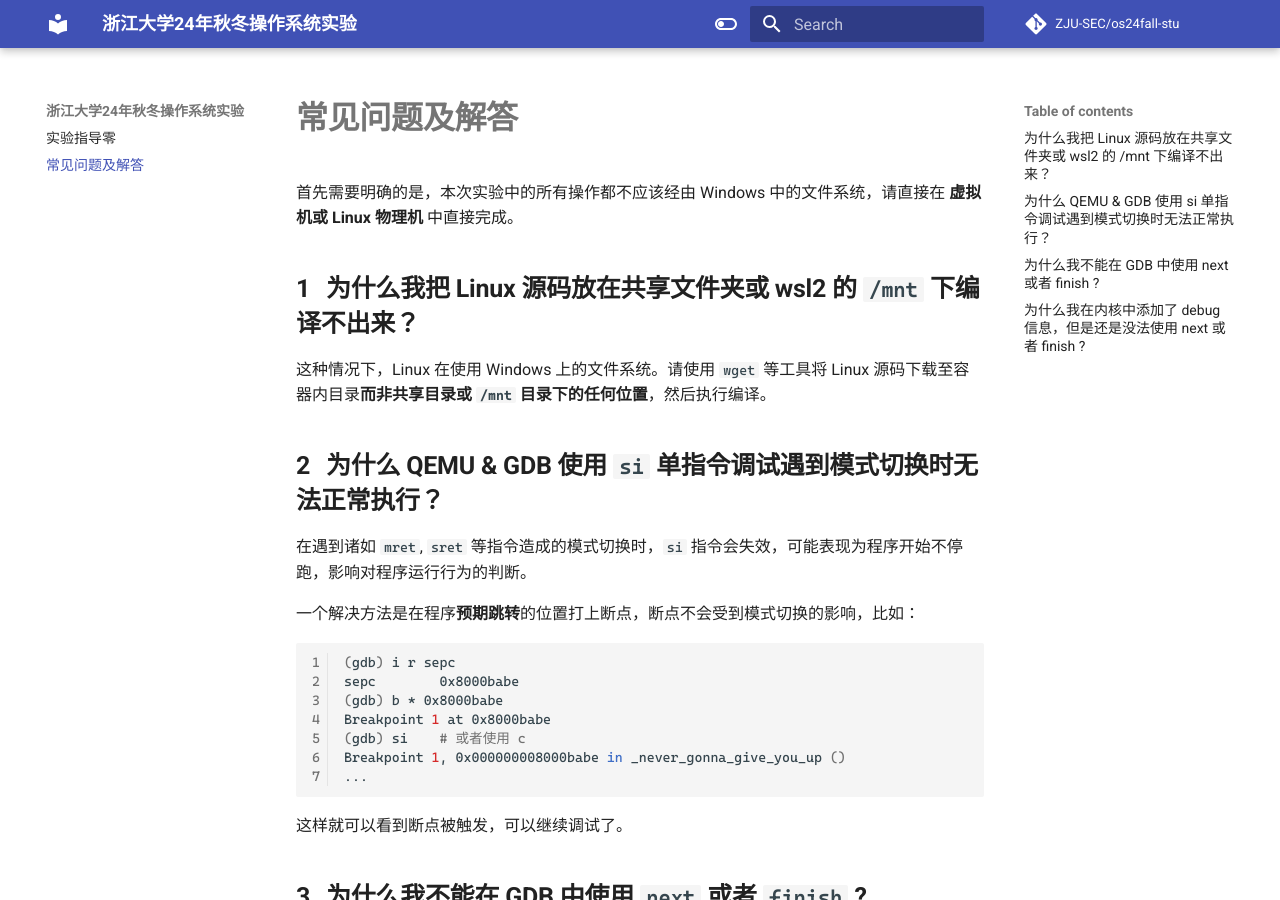
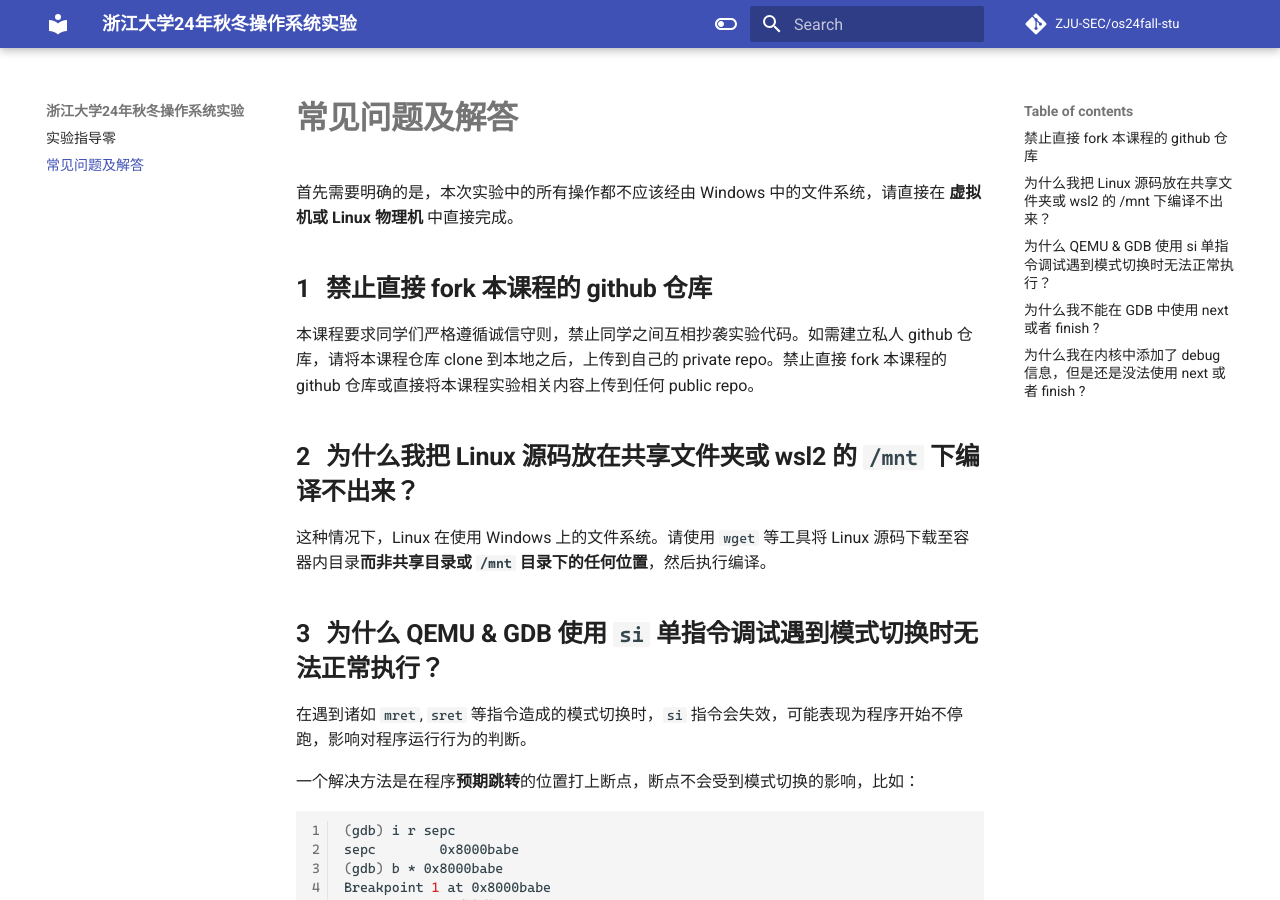
Before and after one commit to lazyyy77/MiniOS, an MkDocs documentation site: the page built from docs/faq.md, in a window 1280 px wide and 900 px high. Built offline with MkDocs 1.6.1 and Material for MkDocs 9.7.7, drawn with Linux system fonts in a browser that asks for light colours; some web fonts are replaced; comment, search, counter and statistics services are not loaded.

Commit message:
faq fixed

```diff
--- a/docs/faq.md
+++ b/docs/faq.md
@@ -13,6 +13,10 @@
   - [11 -->
 
 首先需要明确的是，本次实验中的所有操作都不应该经由 Windows 中的文件系统，请直接在 **虚拟机或 Linux 物理机** 中直接完成。
+
+## 禁止直接 fork 本课程的 github 仓库
+
+本课程要求同学们严格遵循诚信守则，禁止同学之间互相抄袭实验代码。如需建立私人 github 仓库，请将本课程仓库 clone 到本地之后，上传到自己的 private repo。禁止直接 fork 本课程的 github 仓库或直接将本课程实验相关内容上传到任何 public repo。
 
 ## 为什么我把 Linux 源码放在共享文件夹或 wsl2 的 `/mnt` 下编译不出来？
 
```
